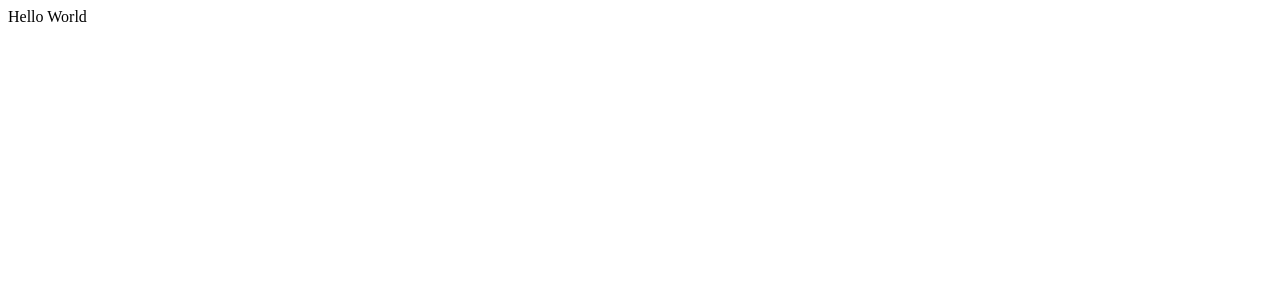
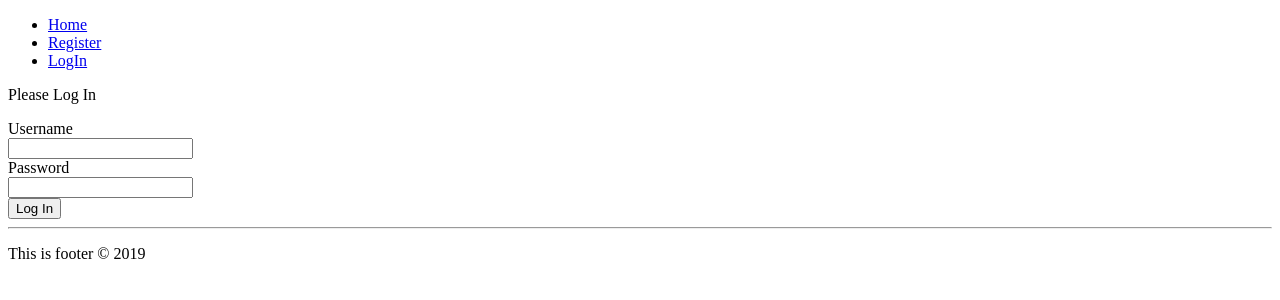
Before and after one commit to MarkFosseddy/mern-vk-reminder, a React (Create React App) app in the folder client/: page /login in a window 1280 px wide. Shown: the top 300 px of the page. Built offline with nearby package versions, Linux system fonts and the light colour scheme.

Commit message:
add register/login layout

```diff
--- a/client/src/App.js
+++ b/client/src/App.js
@@ -1,13 +1,30 @@
 import React, { Component } from 'react';
+import { BrowserRouter as Router, Route } from 'react-router-dom';
+
+import Footer from './components/layout/Footer';
+import NavBar from './components/layout/NavBar';
+import Landing from './components/layout/Landing';
+import Register from './components/authentiocation/Registration';
+import Login from './components/authentiocation/Login';
+import Dashboard from './components/Dashboard';
 
 import './App.css';
 
 class App extends Component {
-    render() {
-        return(
-            <div>Hello World</div>
-        );
-    }
+	render() {
+		return (
+			<Router>
+				<div>
+					<NavBar />
+					<Route exact path="/" component={ Landing } />
+					<Route path="/register" component={ Register } />
+					<Route path="/login" component={ Login } />
+					<Route path="/dashboard" component={ Dashboard } />
+					<Footer />
+				</div>
+			</Router>
+		);
+	}
 }
 
 export default App;
--- /dev/null
+++ b/client/src/components/Dashboard.js
@@ -0,0 +1,11 @@
+import React, { Component } from 'react';
+
+class Dashboard extends Component {
+    render() {
+        return(
+            <h1>Hello, { this.props.username || 'Stranger' }</h1>
+        );
+    }
+}
+
+export default Dashboard;
--- /dev/null
+++ b/client/src/components/authentiocation/Login.js
@@ -0,0 +1,20 @@
+import React from 'react';
+
+const Login = () => (
+	<div>
+		<p>Please Log In</p>
+		<form>
+			<div>Username</div>
+			<input />
+
+			<div>Password</div>
+			<input />
+
+			<div>
+				<input type="submit" value="Log In" />
+			</div>
+		</form>
+	</div>
+);
+
+export default Login;
--- /dev/null
+++ b/client/src/components/authentiocation/Registration.js
@@ -0,0 +1,23 @@
+import React from 'react';
+
+const Registration = () => (
+	<div>
+		<p>Please register an account</p>
+		<form>
+			<div>Username</div>
+			<input />
+
+			<div>VK link</div>
+			<input />
+
+			<div>Password</div>
+			<input />
+
+			<div>
+				<input type="submit" value="Register" />
+			</div>
+		</form>
+	</div>
+);
+
+export default Registration;
--- /dev/null
+++ b/client/src/components/layout/Footer.js
@@ -0,0 +1,10 @@
+import React from 'react';
+
+const Footer = () => (
+    <div>
+        <hr />
+        <p>This is footer &copy; 2019</p>
+    </div>
+);
+
+export default Footer;
--- /dev/null
+++ b/client/src/components/layout/Landing.js
@@ -0,0 +1,13 @@
+import React from 'react';
+
+const MainSection = () => (
+	<div>
+		<h1>Welcome to VK Reminder App</h1>
+		<p>
+			Online service to create reminders. And they will be sent right into
+			your VK messages.
+		</p>
+	</div>
+);
+
+export default MainSection;
--- /dev/null
+++ b/client/src/components/layout/NavBar.js
@@ -0,0 +1,35 @@
+import React from 'react';
+import { Link } from 'react-router-dom';
+
+const NavBar = props => {
+	const authNavBar = (
+		<ul>
+			<li>
+				<Link to="/dashboard">Home</Link>
+			</li>
+			<li>
+				<Link to="/">Logout</Link>
+			</li>
+		</ul>
+	);
+	const notAuthNavBar = (
+		<ul>
+			<li>
+				<Link to="/">Home</Link>
+			</li>
+			<li>
+				<Link to="/register">Register</Link>
+			</li>
+			<li>
+				<Link to="/login">LogIn</Link>
+			</li>
+		</ul>
+	);
+	return (
+        <div>
+            { props.user ? authNavBar : notAuthNavBar }
+        </div>
+    );
+};
+
+export default NavBar;
```
Also changed, not shown: client/package.json (+5 -2 lines), 1 other file (tests, documents, lock files or other folders).
